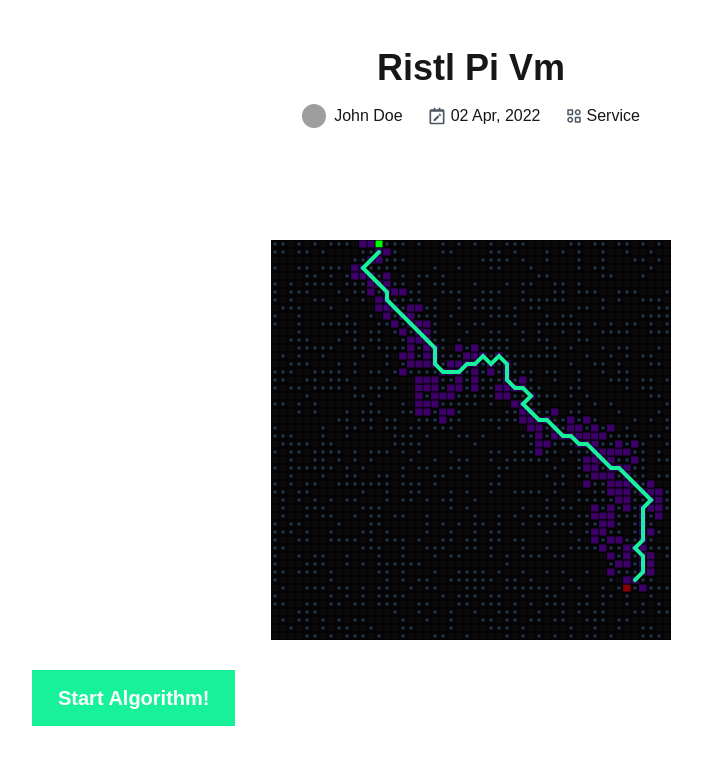
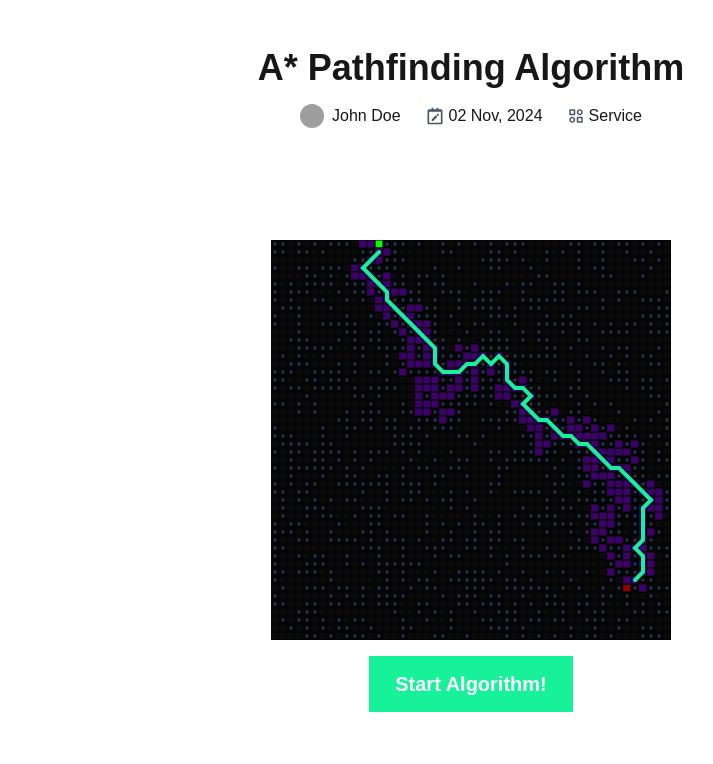
Before and after one commit to KirishanthRajaraj/portfolio-2024, a Next.js app: page /pathfinding in a window 1280 px wide. Shown: the top 764 px of the page, without its empty margins (169-882 px from the left). Built offline with nearby package versions, Linux system fonts and the light colour scheme; grey boxes are pictures that could not be loaded.

Commit message:
fixed start alg button error

```diff
--- a/src/app/components/pathfindingAlgorithm.tsx
+++ b/src/app/components/pathfindingAlgorithm.tsx
@@ -2,11 +2,16 @@
 import p5 from 'p5';
 import { useEffect } from 'react';
 
-const PathfindingAlgorithm = () => {
+interface Props {
+    is_dijkstras: boolean;
+}
+
+const PathfindingAlgorithm = ({ is_dijkstras }: Props )=> {
     let isInitialized = false;
 
+    //useEffect needed to prevent double rendering due to p5 library
     useEffect(() => {
-        if (typeof window !== "undefined" && !isInitialized) {
+        if (!isInitialized) {
             let grid;
             let gridManager;
             let startingNode;
@@ -19,6 +24,7 @@ const PathfindingAlgorithm = () => {
             let myp5;
             let container;
             let buttonCreated = false;
+            let startButton;
 
             //setup p5
             const manager = (sketch) => {
@@ -200,17 +206,17 @@ const PathfindingAlgorithm = () => {
             // user
 
             function User(sketch) {
-                let startButton;
                 this.StartAlgorithmButton = function () {
                     if (!buttonCreated) {
                         startButton = sketch.createButton("Start Algorithm!");
-                        container.child(startButton);
-                        startButton.position(25, 510);
+                        let buttonContainer = sketch.select('#redo-algorithm');
+                        buttonContainer.child(startButton);
+
                         startButton.class("px-6 py-3 text-xl hover:bg-green shadow-green duration-200 bg-green text-[var(--background)] font-extrabold border-transparent border-2 hover:bg-transparent hover:border-green hover:border-2 hover:text-green");
                         buttonCreated = true;
                     }
 
-                    startButton.mouseClicked(() => {
+                    startButton.mousePressed(() => {
 
                         if (drawObstActive) {
                             new A_Star(startingNode, targetNode, grid, sketch).calculate();
@@ -273,8 +279,8 @@ const PathfindingAlgorithm = () => {
                                     neighbours[i].prev = currentNode;
 
                                     neighbours[i].g = temp_tenative_g;
-                                    neighbours[i].f =
-                                        temp_tenative_g + calcHCost(neighbours[i], targetNode);
+                                    neighbours[i].f = temp_tenative_g + calcHCost(neighbours[i], targetNode);
+
 
                                     if (!isObjInArr(neighbours[i], openSet)) {
                                         openSet.push(neighbours[i]);
@@ -363,6 +369,9 @@ const PathfindingAlgorithm = () => {
         <div className="container mx-auto px-[25px] py-20 relative">
             <div id='p5-container' className='flex justify-center'>
             </div>
+            <div id='redo-algorithm' className="button-container flex justify-center mt-4">
+
+            </div>
         </div>
     );
 };
--- a/src/app/pathfinding/page.tsx
+++ b/src/app/pathfinding/page.tsx
@@ -13,16 +13,16 @@ const Pathfinding = () => {
                 <div className="container max-w-screen-lg mx-auto md:p-12 py-12 p-[20px]">
                     <article className="row justify-center">
                         <div className="md:col-10 text-center">
-                            <h1 className="h2 text-4xl font-bold">Ristl Pi Vm</h1>
+                            <h1 className="h2 text-4xl font-bold">A* Pathfinding Algorithm</h1>
                             <ul className="mt-4 flex flex-wrap items-center justify-center text-text">
                                 <li className="mx-3"> <a href="/authors/john-doe" className="flex items-center hover:text-primary font-medium">
-                                    <Image src="/images/authors/john-doe.jpg" alt="John Doe" className="mr-2 h-6 w-6 rounded-full" width="50" height="50" loading="lazy" decoding="async" /> <span>John Doe</span> </a> </li>
+                                    <Image src="/images/authors/john-doe.jpg" alt="Kirishanth Rajaraj" className="mr-2 h-6 w-6 rounded-full" width="50" height="50" loading="lazy" decoding="async" /> <span>John Doe</span> </a> </li>
                                 <li className="mx-3 flex items-center flex-wrap font-medium">
                                     <svg stroke="currentColor" fill="currentColor" strokeWidth="0" viewBox="0 0 24 24" className="mr-1 h-5 w-5 text-gray-600" height="1em" width="1em" xmlns="http://www.w3.org/2000/svg">
                                         <path d="M19 4h-3V2h-2v2h-4V2H8v2H5c-1.103 0-2 .897-2 2v14c0 1.103.897 2 2 2h14c1.103 0 2-.897 2-2V6c0-1.103-.897-2-2-2zM5 20V7h14V6l.002 14H5z"></path>
                                         <path d="m15.628 12.183-1.8-1.799 1.37-1.371 1.8 1.799zm-7.623 4.018V18h1.799l4.976-4.97-1.799-1.799z"></path>
                                     </svg>
-                                    02 Apr, 2022
+                                    02 Nov, 2024
                                 </li>
                                 <li className="mx-3 flex items-center flex-wrap">
                                     <svg stroke="currentColor" fill="currentColor" strokeWidth="0" viewBox="0 0 24 24" className="mr-1 h-[18px] w-[18px] text-gray-600" height="1em" width="1em" xmlns="http://www.w3.org/2000/svg">
```
